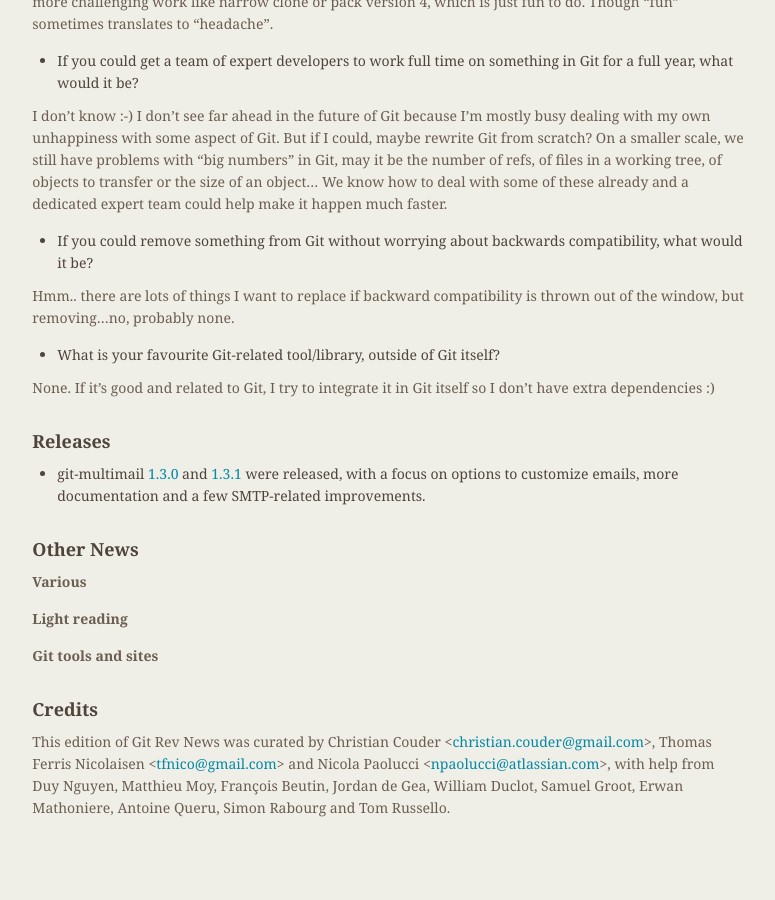
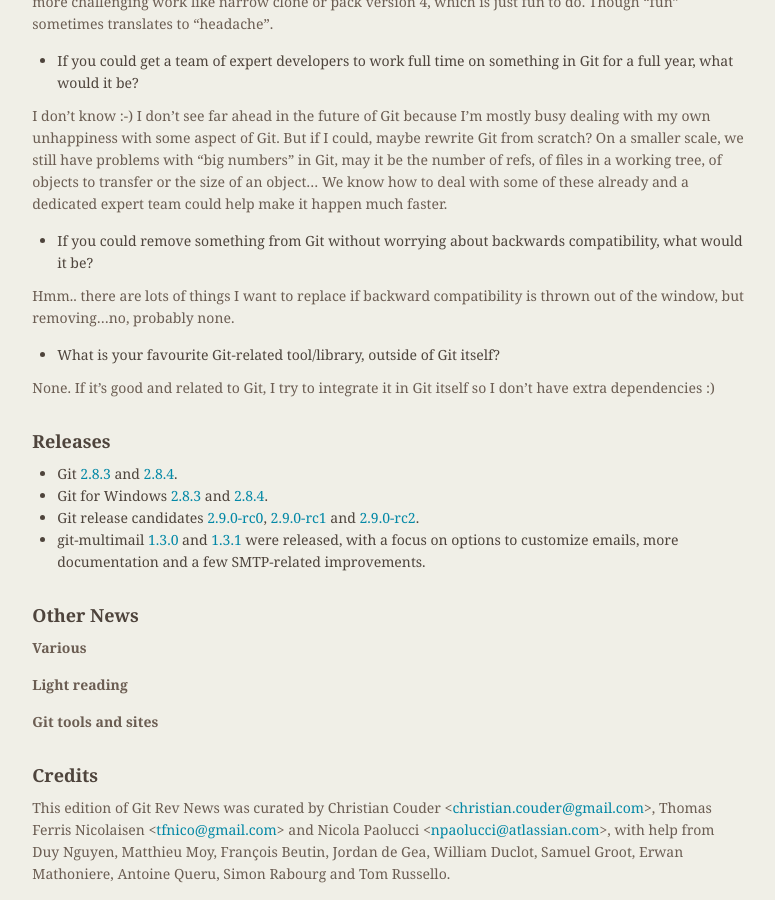
Before and after one commit to git/git.github.io, a Jekyll site: the page built from rev_news/drafts/edition-16.md, in a window 1280 px wide and 900 px high, scrolled down 3393 px. Shown: the whole window, without its empty margins (339-1114 px from the left). Built offline with Jekyll 4.4.1, drawn with Linux system fonts in a browser that asks for light colours; before the commit the page ends 4227 px from its top, so only the background shows below that.

Commit message:
Rev News 16: mention the 2.8.x and 2.9.0-rcx releases
Signed-off-by: Johannes Schindelin <johannes.schindelin@gmx.de>

```diff
--- a/rev_news/drafts/edition-16.md
+++ b/rev_news/drafts/edition-16.md
@@ -247,6 +247,9 @@
 
 ## Releases
 
+* Git [2.8.3](http://article.gmane.org/gmane.comp.version-control.git/295081) and [2.8.4](http://article.gmane.org/gmane.linux.kernel/2236998).
+* Git for Windows [2.8.3](https://groups.google.com/forum/#!topic/git-for-windows/P008PLusCxw) and [2.8.4](https://groups.google.com/forum/#!topic/git-for-windows/LtFxynlPdAc).
+* Git release candidates [2.9.0-rc0](http://article.gmane.org/gmane.comp.version-control.git/295407), [2.9.0-rc1](http://article.gmane.org/gmane.linux.kernel/2231742) and [2.9.0-rc2](http://article.gmane.org/gmane.linux.kernel/2236999).
 * git-multimail [1.3.0](https://github.com/git-multimail/git-multimail/releases/tag/1.3.0) and
   [1.3.1](https://github.com/git-multimail/git-multimail/releases/tag/1.3.1) were released,
   with a focus on options to customize emails, more documentation and
```
